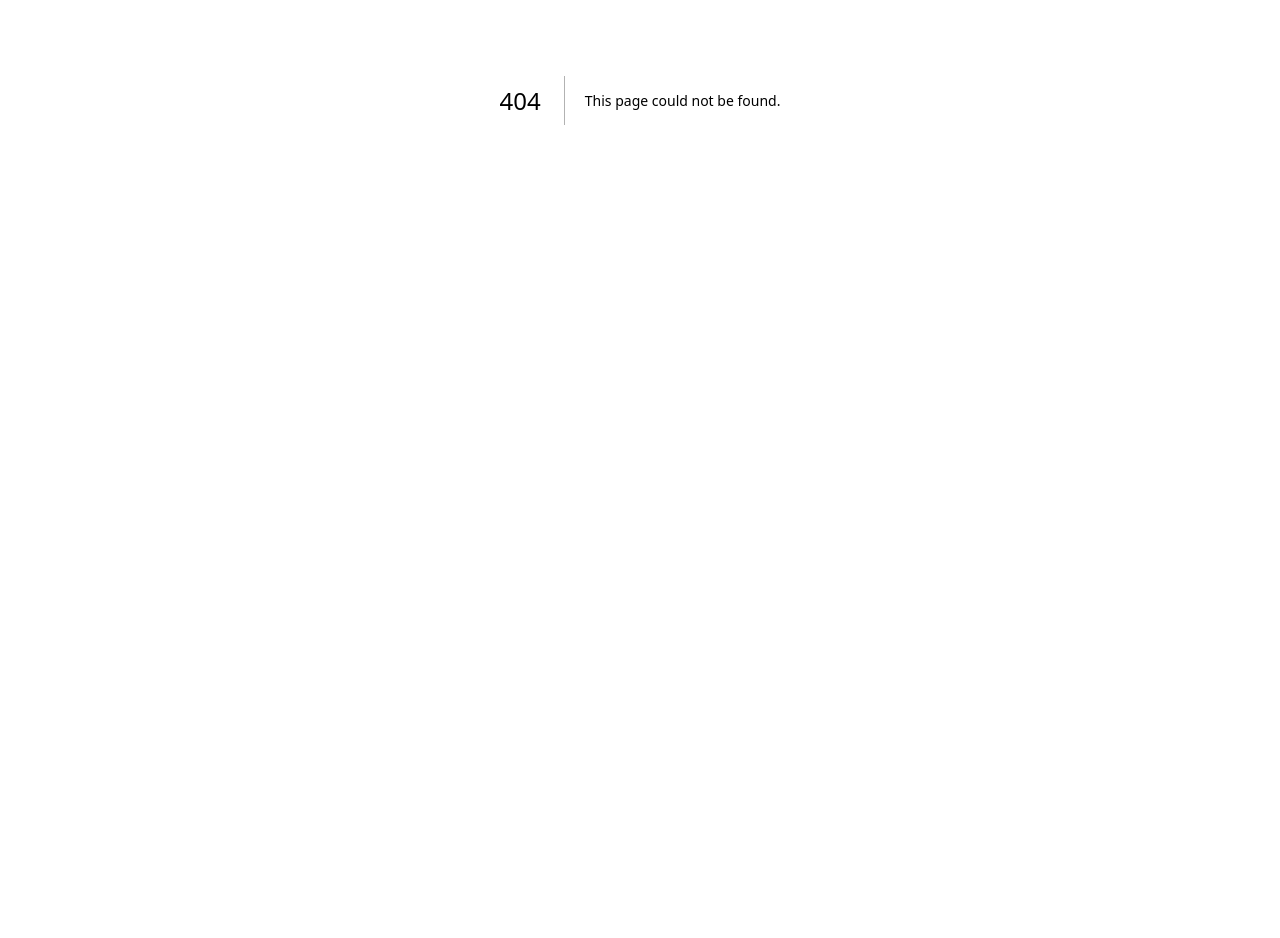
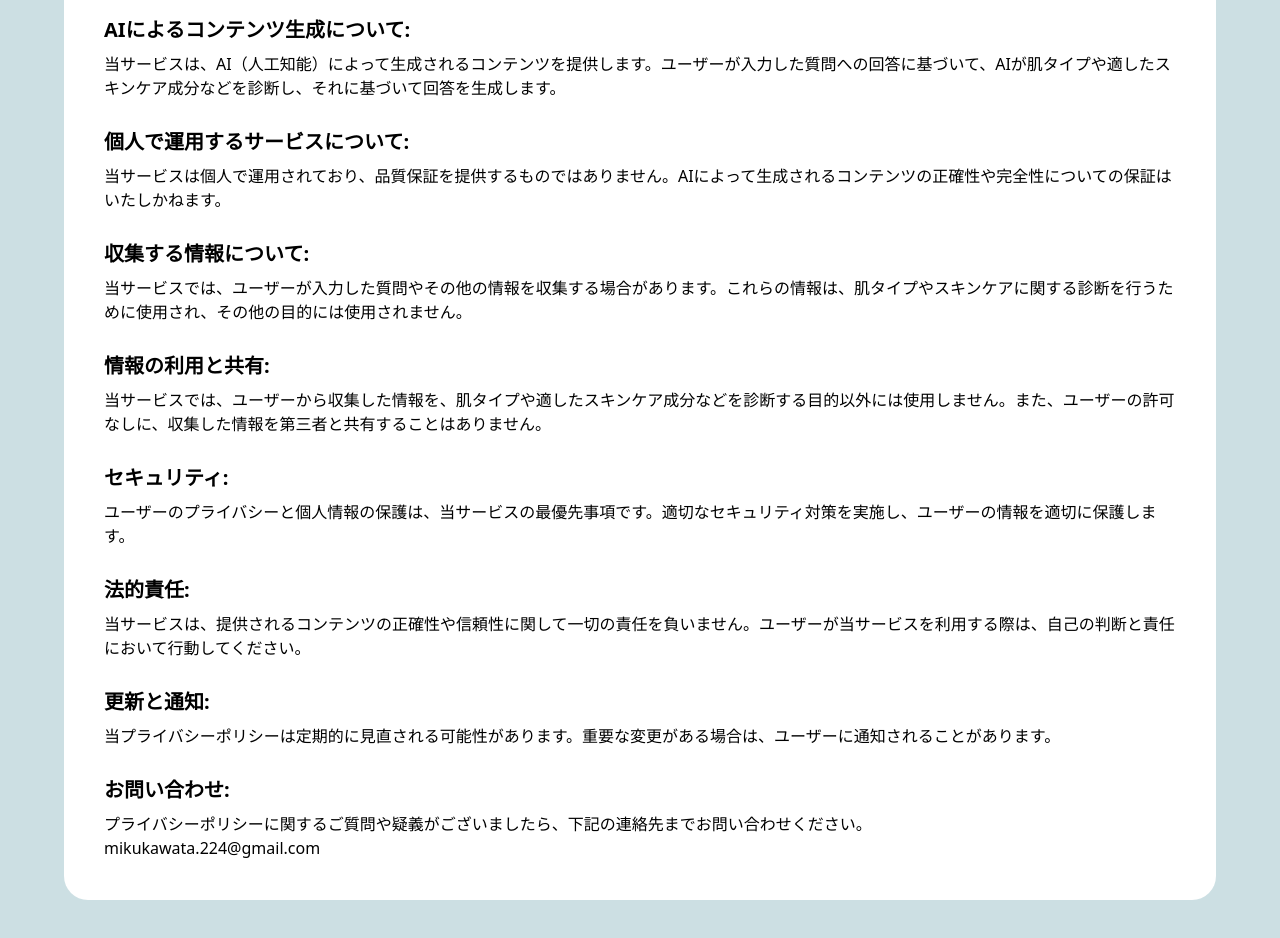
Before and after one commit to mikuweb/skincare-diagnose-app, a Next.js app: page /policy in a window 1280 px wide. Before the commit this address had no page. Shown: the part 300-1238 px from the top of the page. Before the commit the page ends 800 px from the top, so only its background shows below. Built offline with nearby package versions, Linux system fonts and the light colour scheme.

Commit message:
feat: プライバシーポリシーページを作成

```diff
--- /dev/null
+++ b/src/app/policy/page.tsx
@@ -0,0 +1,75 @@
+import React from "react";
+
+const Policy = () => {
+  return (
+    <div className="py-12 px-4 md:p-16 md:bg-leaf-100">
+      <p className="text-brown-100 text-3xl font-bold font-english my-8 md:text-center">
+        Privacy policy
+      </p>
+
+      <ol className="flex flex-col gap-7 p-6 md:bg-white md:rounded-3xl md:p-10">
+        <li>
+          <p className="text-xl font-semibold mb-2">はじめに:</p>
+          <p>
+            当サービスにおける個人情報の利用目的は、次に掲げる事項です。ユーザーのプライバシー保護と個人情報の適切な取り扱いについて、最善を尽くしてまいります。
+          </p>
+        </li>
+        <li>
+          <p className="text-xl font-semibold mb-2">
+            AIによるコンテンツ生成について:
+          </p>
+          <p>
+            当サービスは、AI（人工知能）によって生成されるコンテンツを提供します。ユーザーが入力した質問への回答に基づいて、AIが肌タイプや適したスキンケア成分などを診断し、それに基づいて回答を生成します。
+          </p>
+        </li>
+        <li>
+          <p className="text-xl font-semibold mb-2">
+            個人で運用するサービスについて:
+          </p>
+          <p>
+            当サービスは個人で運用されており、品質保証を提供するものではありません。AIによって生成されるコンテンツの正確性や完全性についての保証はいたしかねます。
+          </p>
+        </li>
+        <li>
+          <p className="text-xl font-semibold mb-2">収集する情報について:</p>
+          <p>
+            当サービスでは、ユーザーが入力した質問やその他の情報を収集する場合があります。これらの情報は、肌タイプやスキンケアに関する診断を行うために使用され、その他の目的には使用されません。
+          </p>
+        </li>
+        <li>
+          <p className="text-xl font-semibold mb-2">情報の利用と共有:</p>
+          <p>
+            当サービスでは、ユーザーから収集した情報を、肌タイプや適したスキンケア成分などを診断する目的以外には使用しません。また、ユーザーの許可なしに、収集した情報を第三者と共有することはありません。
+          </p>
+        </li>
+        <li>
+          <p className="text-xl font-semibold mb-2">セキュリティ:</p>
+          <p>
+            ユーザーのプライバシーと個人情報の保護は、当サービスの最優先事項です。適切なセキュリティ対策を実施し、ユーザーの情報を適切に保護します。
+          </p>
+        </li>
+        <li>
+          <p className="text-xl font-semibold mb-2">法的責任:</p>
+          <p>
+            当サービスは、提供されるコンテンツの正確性や信頼性に関して一切の責任を負いません。ユーザーが当サービスを利用する際は、自己の判断と責任において行動してください。
+          </p>
+        </li>
+        <li>
+          <p className="text-xl font-semibold mb-2">更新と通知:</p>
+          <p>
+            当プライバシーポリシーは定期的に見直される可能性があります。重要な変更がある場合は、ユーザーに通知されることがあります。
+          </p>
+        </li>
+        <li>
+          <p className="text-xl font-semibold mb-2">お問い合わせ:</p>
+          <p>
+            プライバシーポリシーに関するご質問や疑義がございましたら、下記の連絡先までお問い合わせください。
+          </p>
+          <p>mikukawata.224@gmail.com</p>
+        </li>
+      </ol>
+    </div>
+  );
+};
+
+export default Policy;
```
